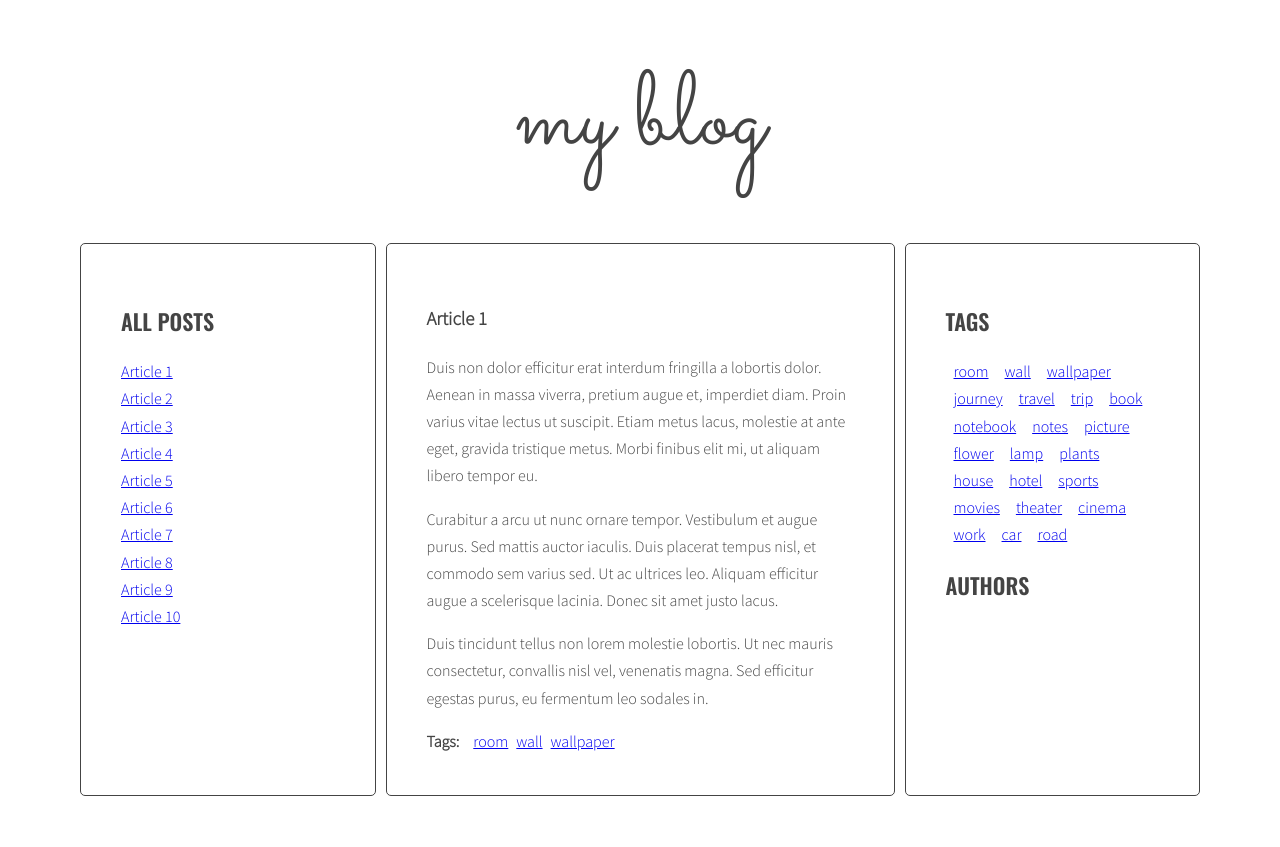
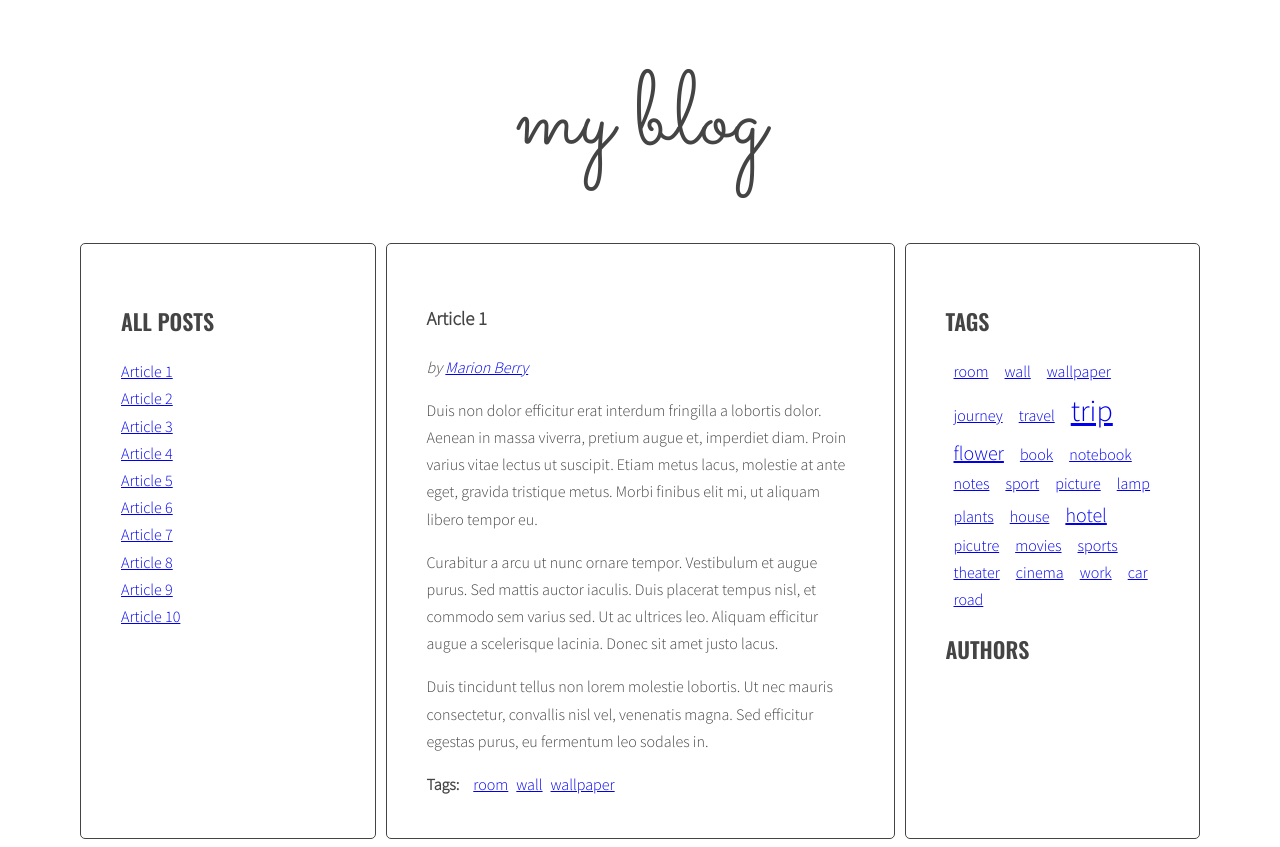
Before and after one commit to magdalena-sojka/Blog, a website: page index.html in a window 1280 px wide. Before the commit the page ends 804 px from the top, so only its background shows below. Drawn offline with nearby package versions, Linux system fonts and the light colour scheme.

Commit message:
Fix cloud of tags

```diff
--- a/index.html
+++ b/index.html
@@ -30,7 +30,7 @@
                     </ul>
                     </div>
                 </article>
-                <article class="post" id="article-2" data-tags="journey travel trip" data-author="Theo Tabby">
+                <article class="post" id="article-2" data-tags="journey travel trip flower" data-author="Marion Berry">
                     <h3 class="post-title">Article 2</h3>
                     <p class="post-author"></p>
                     <div class="post-content">
@@ -44,7 +44,7 @@
                     </ul>
                     </div>
                 </article>
-                <article class="post" id="article-3" data-tags="book notebook notes" data-author="George Tuxedo">
+                <article class="post" id="article-3" data-tags="book notebook notes sport" data-author="George Tuxedo">
                     <h3 class="post-title">Article 3</h3>
                     <p class="post-author"></p>
                     <div class="post-content">
@@ -72,7 +72,7 @@
                     </ul>
                     </div>
                 </article>
-                <article class="post" id="article-5" data-tags="trip plants flower"data-author="Marion Berry">
+                <article class="post" id="article-5" data-tags="trip plants flower lamp"data-author="Marion Berry">
                     <h3 class="post-title">Article 5</h3>
                     <p class="post-author"></p>
                     <div class="post-content">
@@ -86,7 +86,7 @@
                     </ul>
                     </div>
                 </article>
-                <article class="post" id="article-6" data-tags="house trip hotel" data-author="George Tuxedo">
+                <article class="post" id="article-6" data-tags="house trip hotel picutre movies" data-author="George Tuxedo">
                     <h3 class="post-title">Article 6</h3>
                     <p class="post-author"></p>
                     <div class="post-content">
@@ -100,7 +100,7 @@
                     </ul>
                     </div>
                 </article>
-                <article class="post" id="article-7" data-tags="book sports movies trip" data-author="Kitty Toebean">
+                <article class="post" id="article-7" data-tags="book sports movies trip hotel" data-author="Kitty Toebean">
                     <h3 class="post-title">Article 7</h3>
                     <p class="post-author"></p>
                     <div class="post-content">
@@ -114,7 +114,7 @@
                     </ul>
                     </div>
                 </article>
-                <article class="post" id="article-8" data-tags="theater cinema movies" data-author="Theo Tabby">
+                <article class="post" id="article-8" data-tags="theater cinema movies hotel movies" data-author="Theo Tabby">
                     <h3 class="post-title">Article 8</h3>
                     <p class="post-author"></p>
                     <div class="post-content">
@@ -128,7 +128,7 @@
                     </ul>
                     </div>
                 </article>
-                <article class="post" id="article-9" data-tags="house work notebook" data-author="Marion Berry">
+                <article class="post" id="article-9" data-tags="house work notebook movies" data-author="Marion Berry">
                     <h3 class="post-title">Article 9</h3>
                     <p class="post-author"></p>
                     <div class="post-content">
@@ -142,7 +142,7 @@
                     </ul>
                     </div>
                 </article>
-                <article class="post" id="article-10" data-tags="car road trip" data-author="George Tuxedo">
+                <article class="post" id="article-10" data-tags="car road trip work movies" data-author="George Tuxedo">
                     <h3 class="post-title">Article 10</h3>
                     <p class="post-author"></p>
                     <div class="post-content">
--- a/js/script.js
+++ b/js/script.js
@@ -31,7 +31,13 @@ function titleClickHandler(event) {
 
 const optArticleSelector = '.post',
   optTitleSelector = '.post-title',
-  optTitleListSelector = '.titles';
+  optTitleListSelector = '.titles',
+  optArticleTagsSelector = '.post-tags .list',
+  optTagsListSelector = '.tags.list',
+  optCloudClassCount = '5',
+  optCloudClassPrefix = 'tag-size-',
+  optArticleAuthorSelector = '.post-author',
+  optAuthorsListSelector = '.list.authors';
 
 
 function generateTitleLinks(customSelector = '') {
@@ -78,10 +84,14 @@ function calculateTagsParams(tags) {
   return params;
 }
 
+function calculateTagClass(count, params) {
+  const normalizedCount = count - params.min;
+  const normalizedMax = params.max - params.min;
+  const percentage = normalizedCount / normalizedMax;
+  const classNumber = Math.floor(percentage * (optCloudClassCount - 1) + 1);
 
-const optArticleTagsSelector = '.post-tags .list';
-const optTagsListSelector = '.tags.list';
-
+  return optCloudClassPrefix + classNumber;
+}
 
 function generateTags() {
   /* [DONE] create a new variable allTags with an empty object */
@@ -132,7 +142,7 @@ function generateTags() {
   /* [DONE] START LOOP: for each tag in allTags: */
   for (let tag in allTags) {
     /* [DONE] generate code of a link and add it to allTagsHTML */
-    const tagLinkHTML = '<li><a class="tag-size-' + calculateTagsParams(allTags[tag], tagsParams) + '" href="#tag-' + tag + '">' + tag + '</a></li>';
+    const tagLinkHTML = '<li><a class="' + calculateTagClass(allTags[tag], tagsParams) + '" href="#tag-' + tag + '">' + tag + '</a></li>';
     allTagsHTML += tagLinkHTML;
   }
   /* [DONE] END LOOP: for each tag in allTags: */
@@ -176,7 +186,7 @@ function tagClickHandler(event) {
 
 function addClickListenersToTags() {
   /* [DONE] find all links to tags */
-  const allLinksToTags = document.querySelectorAll('tagLinkHref');
+  const allLinksToTags = document.querySelectorAll('a[href^="#tag-"]');
   console.log(allLinksToTags);
   /* [DONE] START LOOP: for each link */
   for (let link of allLinksToTags) {
@@ -188,10 +198,7 @@ function addClickListenersToTags() {
 addClickListenersToTags();
 
 
-const optArticleAuthorSelector = '.post-author';
-const optAuthorsListSelector = '.list.authors';
 
-/* [new]
 function calculateAuthorsParams(authors) {
   const params = { max: 0, min: 999999 };
   for (let author in authors) {
@@ -205,11 +212,21 @@ function calculateAuthorsParams(authors) {
   }
   return params;
 }
-*/
+
+
+function calculateAuthorClass(count, params) {
+  const normalizedCount = count - params.min;
+  const normalizedMax = params.max - params.min;
+  const percentage = normalizedCount / normalizedMax;
+  const classNumber = Math.floor(percentage * (optCloudClassCount - 1) + 1);
+
+  return optCloudClassPrefix + classNumber;
+}
+
 
 function generateAuthors() {
   /* [NEW] create a new variable allAuthors with an empty object */
-  let allTags = {};
+  let allAuthors = {};
   /* [DONE] find all articles */
   const articles = document.querySelectorAll(optArticleSelector);
   console.log(articles);
@@ -223,37 +240,35 @@ function generateAuthors() {
     const articleAuthor = article.getAttribute('data-author');
     console.log(articleAuthor);
     /* [DONE] generate HTML of the link */
-    const authorLinkHtml = '<p class="post-author">' + articleAuthor + '</p>';
+    const authorLinkHtml = '<p class="post-author">by <a href="#author-' + articleAuthor + '">' + articleAuthor + '</a></p>';
     console.log(authorLinkHtml);
     /* [DONE] add generated code to html variable */
     html = html + authorLinkHtml;
     /* [NEW] add generated code to allAuthors object */
-    if (!allAuthors.hasOwnProperty(authors)) {
-      /* [DONE] add generated code to allTags object */
-      allAuthors[author] = 1;
+    if (!allAuthors.hasOwnProperty(articleAuthor)) {
+    /* [DONE] add generated code to allTags object */
+      allAuthors[articleAuthor] = 1;
     } else {
-      allAuthors[author]++;
+      allAuthors[articleAuthor]++;
     }
+    /* [DONE] END LOOP: for each tag */
     /* [DONE] insert HTML of all the links into the authors wrapper */
     authorWrapper.innerHTML = html;
     /* [NEW] find list of authors in right column */
     const authorsList = document.querySelector(optAuthorsListSelector);
-
-
     /* [NEW] create variable for all links HTML code */
     const authorsParams = calculateAuthorsParams(allAuthors);
     console.log('authorsParams:', authorsParams);
     let allAuthorsHTML = '';
     /* [NEW] START LOOP: for each authors in allAuthors: */
-    for (let authors in allAuthors) {
+    for (let author in allAuthors) {
     /* [NEW] generate code of a link and add it to allAuthorsHTML */
-
-
+      const link = '<a class="author-size-' + calculateAuthorClass() + '" href="#author-' + author + '">' + author + '</a>';
+      allAuthorsHTML += link;
     }
     /* [NEW] END LOOP: for each author in allAuthors: */
-
-  /* [NEW] add html from allTAuthors to authorsList */
-  authorsList.innerHTML = allAuthorsHTML;
+    /* [NEW] add html from allTAuthors to authorsList */
+    authorsList.innerHTML = allAuthorsHTML;
   }
 }
 generateAuthors();
@@ -287,14 +302,13 @@ function authorClickHandler(event) {
     /* [DONE] END LOOP: for each found authors link */
   }
   /* [DONE] execute function "generateTitleLinks" with article selector as argument */
-  generateTitleLinks('[data-author="' + tag + '"]');
+  generateTitleLinks('[data-author="' + author + '"]');
 }
-
 
 
 function addClickListenersToAuthors() {
   /* [DONE] find all links to authors */
-  const allLinksToAuthors = document.querySelectorAll('a.active[href^="#author-"]');
+  const allLinksToAuthors = document.querySelectorAll('a[href^="#author-"]');
   console.log(allLinksToAuthors);
   /* [DONE] START LOOP: for each link */
   for (let link of allLinksToAuthors) {
--- a/sass/style.scss
+++ b/sass/style.scss
@@ -132,17 +132,37 @@ body {
 }
 
 .tag-size-1 {
-  font-size: 12px;
+  font-size: 16px;
 }
 
 .tag-size-2 {
-  font-size: 14px;
+  font-size: 20px;
 }
 
 .tag-size-3 {
-  font-size: 18px;
+  font-size: 26px;
 }
 
 .tag-size-4 {
-  font-size: 22px;
+  font-size: 30px;
 }
+
+
+/* cloud of authors */
+
+.tags li {
+  display: inline-block;
+  margin: 0 8px;
+}
+
+.tag-size-1 {
+  font-size: 16px;
+}
+
+.tag-size-2 {
+  font-size: 20px;
+}
+
+.tag-size-3 {
+  font-size: 26px;
+}
```
Also changed, not shown: css/style.css, 1 other file.
